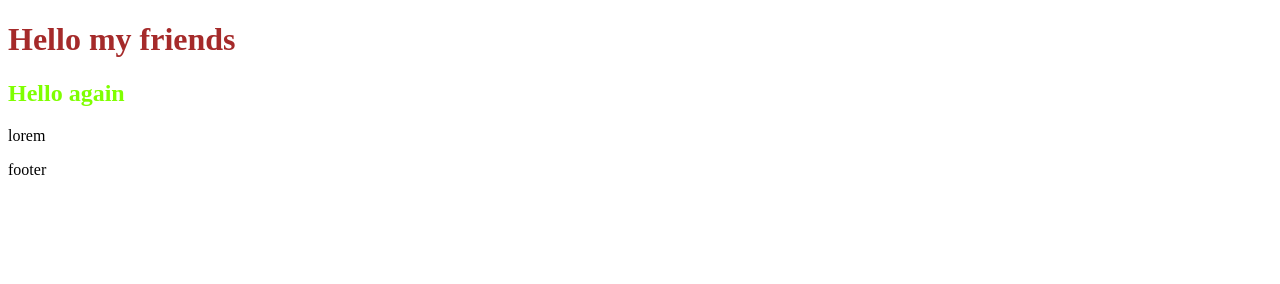
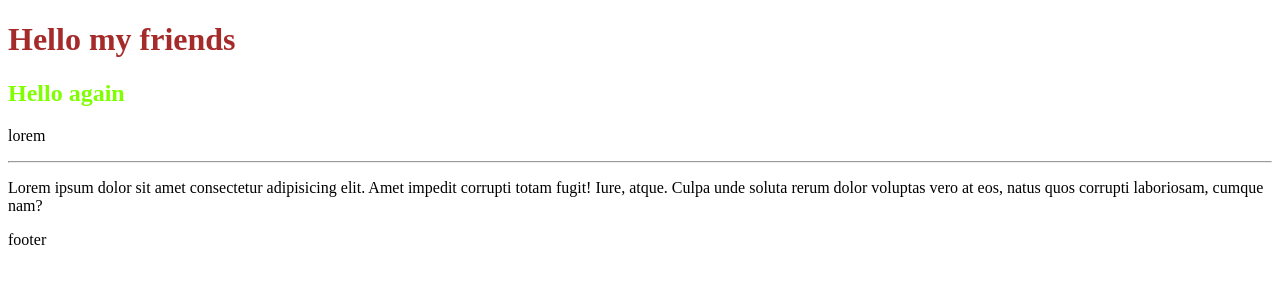
Before and after one commit to ismanovnurgazy/gitbash, a plain HTML site: page index.html in a window 1280 px wide. Drawn offline with Linux system fonts and the light colour scheme.

Commit message:
add paragraph

```diff
--- a/index.html
+++ b/index.html
@@ -12,6 +12,8 @@
     <h1>Hello my friends</h1>
     <h2>Hello again</h2>
     <p>lorem</p>
+    <hr>
+    <p>Lorem ipsum dolor sit amet consectetur adipisicing elit. Amet impedit corrupti totam fugit! Iure, atque. Culpa unde soluta rerum dolor voluptas vero at eos, natus quos corrupti laboriosam, cumque nam?</p>
     <footer>footer</footer>
 </body>
 </html>
```
